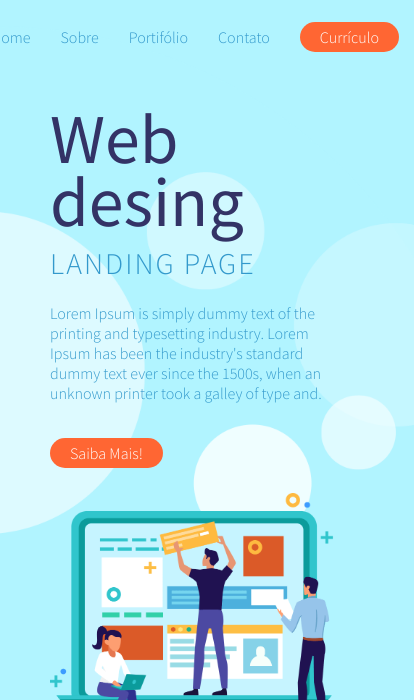
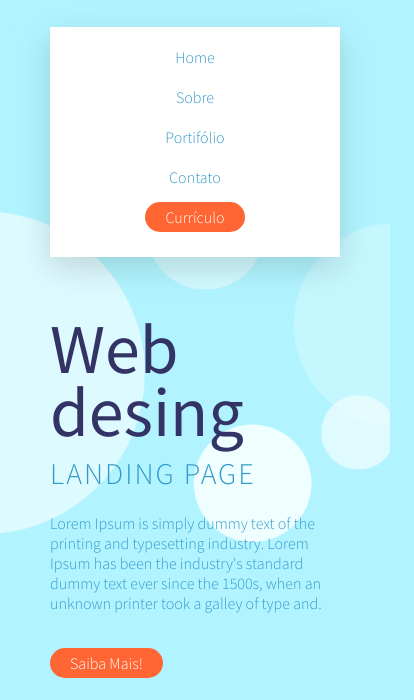
Before and after one commit to EstherAzevedo/Estudos, a plain HTML site: page index.html in a window 390 px wide. Shown: the part 130-830 px from the top of the page, 414 px wide, since content can reach past the window. Drawn offline with Linux system fonts and the light colour scheme.

Commit message:
Finish web responsive

```diff
--- a/assets/css/responsive-elements.css
+++ b/assets/css/responsive-elements.css
@@ -57,4 +57,19 @@
   .container {
     width: 290px;
   }
+
+  header nav {
+    background: #fff;
+    width: 100%;
+    padding: 10px 0 20px;
+    box-shadow: 0px 10px 30px rgba(0, 0, 0, 0.15);
+  }
+
+  header nav ul {
+    flex-direction: column;
+  }
+
+  header nav ul li {
+    margin: 10px 0;
+  }
 }
```
